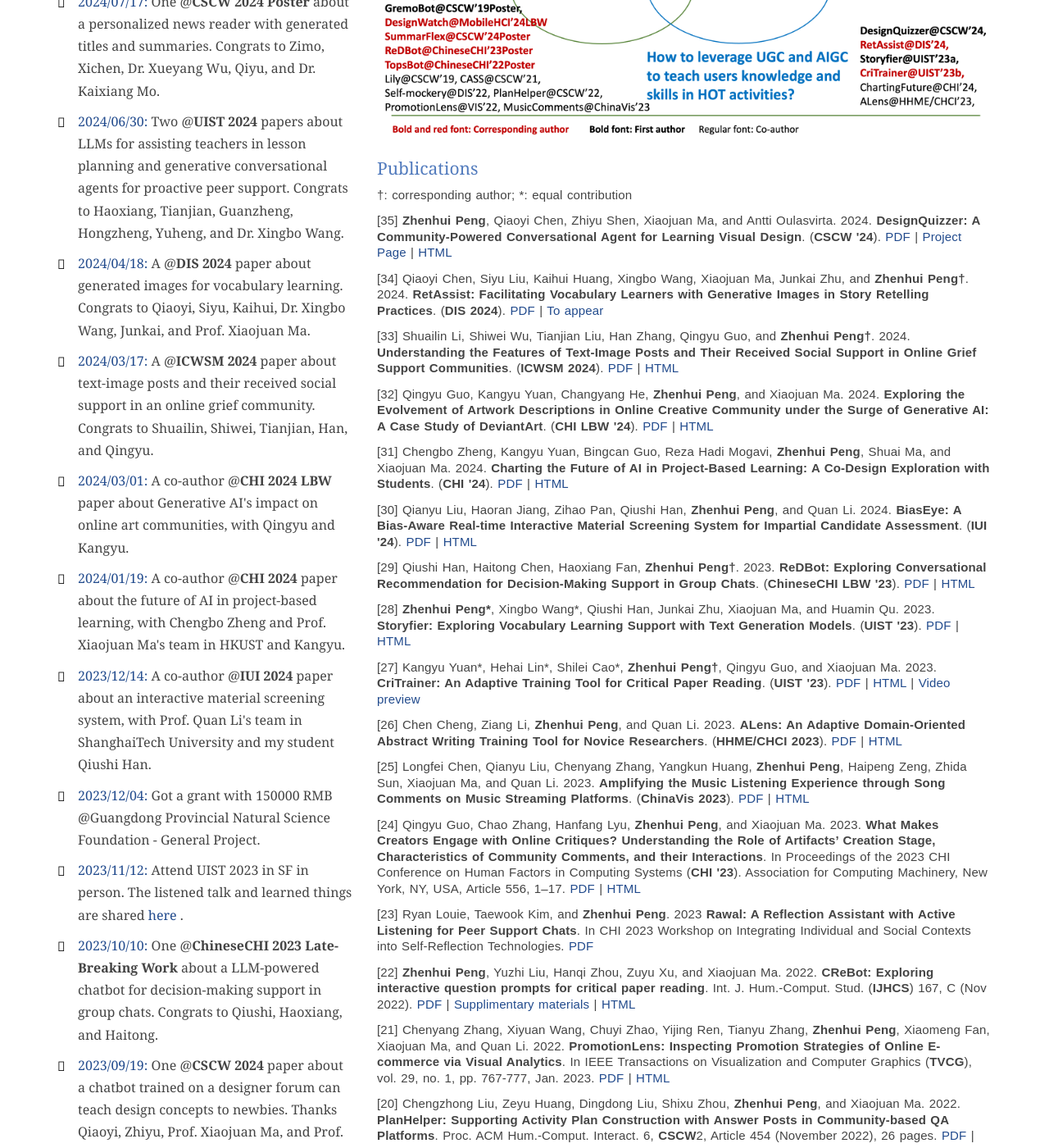
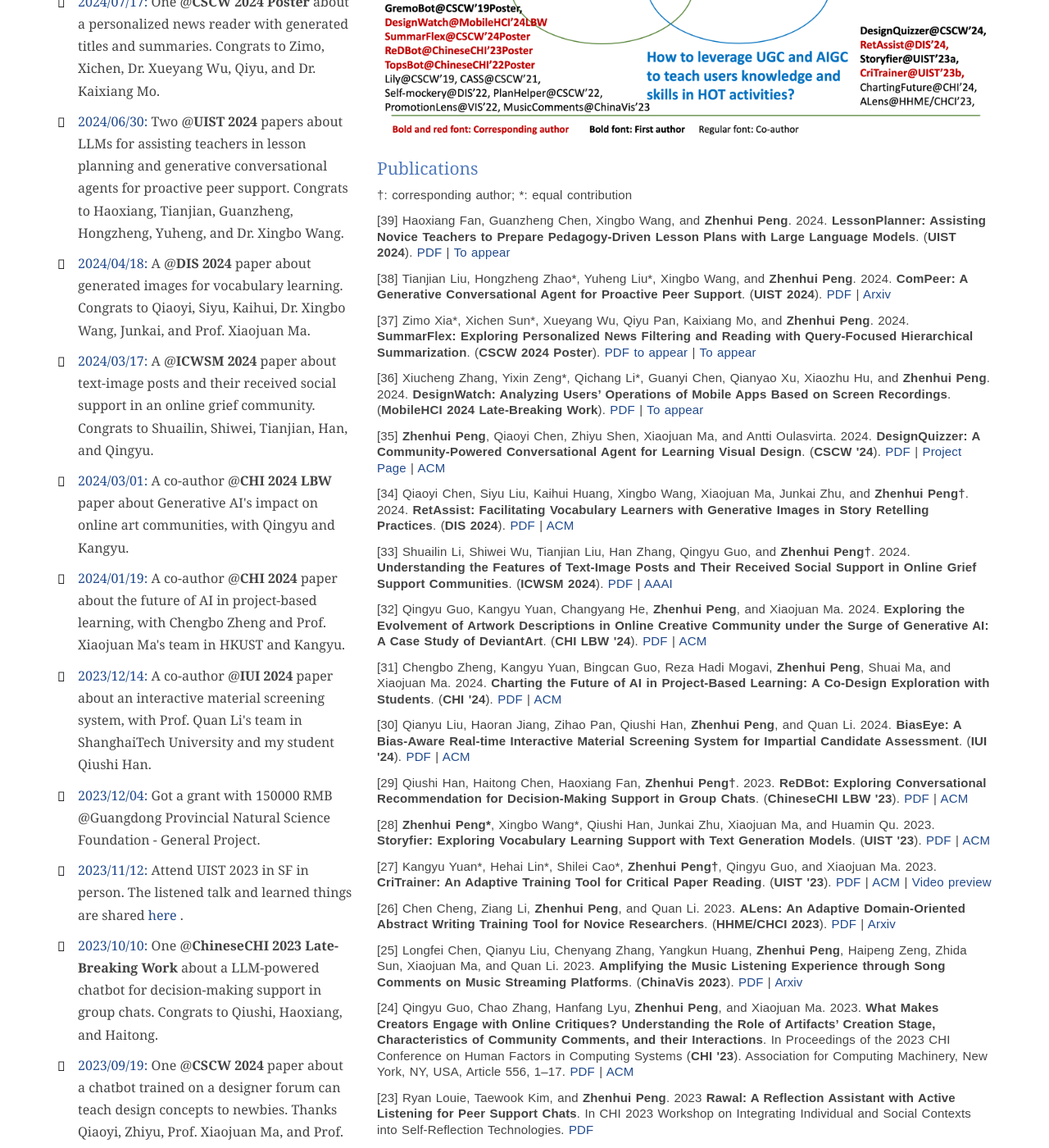
Before and after one commit to PenguinZhou/PenguinZhou.github.io, a Jekyll site: the page index.html, which Jekyll copies as it is, in a window 1280 px wide and 1400 px high, scrolled down 804 px. Shown: the whole window at 82% size. Built offline with Jekyll 4.4.1, drawn with Linux system fonts in a browser that asks for light colours; some of the changed text lies outside the part shown.

Commit message:
Update papers

```diff
--- a/index.html
+++ b/index.html
@@ -276,68 +276,98 @@
                     <h3 class="widget-title">Publications</h3>
                     <p>&#8224;: corresponding author;	 *: equal contribution</p>
                     <div class="publication">
+                        <p>[39] Haoxiang Fan, Guanzheng Chen, Xingbo Wang, and <strong>Zhenhui Peng</strong>.
+                            2024. <strong>LessonPlanner: Assisting Novice Teachers to Prepare
+                                Pedagogy-Driven Lesson Plans with Large Language Models</strong>.
+                            (<strong>UIST 2024</strong>).
+                            <a href="docs/uist24lessonplanner.pdf">PDF</a> |
+                            <a href="https://dl.acm.org/doi/10.1145/3643834.3661581">To appear</a>
+                        </p>
+
+                        <p>[38] Tianjian Liu, Hongzheng Zhao*, Yuheng Liu*, Xingbo Wang, and <strong>Zhenhui Peng</strong>.
+                            2024. <strong>ComPeer: A Generative Conversational Agent
+                                for Proactive Peer Support</strong>.
+                            (<strong>UIST 2024</strong>).
+                            <a href="docs/uist24compeer.pdf">PDF</a> |
+                            <a href="https://arxiv.org/abs/2407.18064">Arxiv</a>
+                        </p>
+
+                        <p>[37] Zimo Xia*, Xichen Sun*, Xueyang Wu, Qiyu Pan, Kaixiang Mo, and <strong>Zhenhui Peng</strong>.
+                            2024. <strong>SummarFlex: Exploring Personalized News Filtering and Reading with Query-Focused Hierarchical Summarization</strong>.
+                            (<strong>CSCW 2024 Poster</strong>).
+                            <a href="docs/dis24_retassist.pdf">PDF to appear</a> |
+                            <a href="https://dl.acm.org/doi/10.1145/3643834.3661581">To appear</a>
+                        </p>
+
+                        <p>[36] Xiucheng Zhang, Yixin Zeng*, Qichang Li*, Guanyi Chen, Qianyao Xu, Xiaozhu Hu, and <strong>Zhenhui Peng</strong>.
+                            2024. <strong>DesignWatch: Analyzing Users’ Operations of Mobile Apps Based on Screen Recordings</strong>.
+                            (<strong>MobileHCI 2024 Late-Breaking Work</strong>).
+                            <a href="docs/mobilehc2024lbw.pdf">PDF</a> |
+                            <a href="https://dl.acm.org/doi/10.1145/3643834.3661581">To appear</a>
+                        </p>
+
                         <p>[35] <strong>Zhenhui Peng</strong>, Qiaoyi Chen, Zhiyu Shen, Xiaojuan Ma, and Antti Oulasvirta.
                             2024. <strong>DesignQuizzer: A Community-Powered Conversational Agent for Learning Visual Design</strong>.
                             (<strong>CSCW '24</strong>).
                             <a href="docs/cscw24_designquizzer.pdf">PDF</a> |
                             <a href="projects/designquizzer/index.html">Project Page</a> |
-                            <a href="https://dl.acm.org/doi/10.1145/3637321">HTML</a>
+                            <a href="https://dl.acm.org/doi/10.1145/3637321">ACM</a>
                         </p>
 
                         <p>[34] Qiaoyi Chen, Siyu Liu, Kaihui Huang, Xingbo Wang, Xiaojuan Ma, Junkai Zhu, and <strong>Zhenhui Peng&#8224;</strong>.
                             2024. <strong>RetAssist: Facilitating Vocabulary Learners with Generative Images in Story Retelling Practices</strong>.
                             (<strong>DIS 2024</strong>).
                             <a href="docs/dis24_retassist.pdf">PDF</a> |
-                            <a href="https://arxiv.org/abs/2310.12019">To appear</a>
+                            <a href="https://dl.acm.org/doi/10.1145/3643834.3661581">ACM</a>
                         </p>
 
                         <p>[33] Shuailin Li, Shiwei Wu, Tianjian Liu, Han Zhang, Qingyu Guo, and <strong>Zhenhui Peng&#8224;</strong>.
                             2024. <strong>Understanding the Features of Text-Image Posts and Their Received Social Support in Online Grief Support Communities</strong>.
                             (<strong>ICWSM 2024</strong>).
                             <a href="docs/icwsm2024_grief_community.pdf">PDF</a> |
-                            <a href="https://ojs.aaai.org/index.php/ICWSM/article/view/31362">HTML</a>
+                            <a href="https://ojs.aaai.org/index.php/ICWSM/article/view/31362">AAAI</a>
                         </p>
 
                         <p>[32] Qingyu Guo, Kangyu Yuan, Changyang He, <strong>Zhenhui Peng</strong>, and Xiaojuan Ma.
                             2024. <strong>Exploring the Evolvement of Artwork Descriptions in Online Creative Community under the Surge of Generative AI: A Case Study of DeviantArt</strong>.
                             (<strong>CHI LBW '24</strong>).
                             <a href="docs/CHI2024LBW_GenAI_community.pdf">PDF</a> |
-                            <a href="https://dl.acm.org/doi/10.1145/3613905.3650851">HTML</a>
+                            <a href="https://dl.acm.org/doi/10.1145/3613905.3650851">ACM</a>
                         </p>
 
                         <p>[31] Chengbo Zheng, Kangyu Yuan, Bingcan Guo, Reza Hadi Mogavi, <strong>Zhenhui Peng</strong>, Shuai Ma, and Xiaojuan Ma. 2024.
                             <strong>Charting the Future of AI in Project-Based Learning: A Co-Design Exploration with Students</strong>.
                             (<strong>CHI '24</strong>).
                             <a href="docs/CHI2024_AI_in_PBL.pdf">PDF</a> |
-                            <a href="https://arxiv.org/abs/2401.14915">HTML</a>
+                            <a href="https://dl.acm.org/doi/abs/10.1145/3613904.3642807">ACM</a>
                         </p>
 
                         <p>[30] Qianyu Liu, Haoran Jiang, Zihao Pan, Qiushi Han, <strong>Zhenhui Peng</strong>, and Quan Li.
                             2024. <strong>BiasEye: A Bias-Aware Real-time Interactive Material Screening System for Impartial Candidate Assessment</strong>.
                             (<strong>IUI '24</strong>).
                             <a href="docs/IUI2024_MaterialScreen.pdf">PDF</a> |
-                            <a href="https://arxiv.org/abs/2402.09148">HTML</a>
+                            <a href="https://dl.acm.org/doi/10.1145/3640543.3645166">ACM</a>
                         </p>
 
                         <p>[29] Qiushi Han, Haitong Chen, Haoxiang Fan, <strong>Zhenhui Peng&#8224;</strong>.
                             2023. <strong>ReDBot: Exploring Conversational Recommendation for Decision-Making Support in Group Chats</strong>.
                             (<strong>ChineseCHI LBW '23</strong>).
                             <a href="docs/chinesechi23_RedBot.pdf">PDF</a> |
-                            <a href="https://dl.acm.org/doi/abs/10.1145/3629606.3629615">HTML</a>
+                            <a href="https://dl.acm.org/doi/abs/10.1145/3629606.3629615">ACM</a>
                         </p>
 
                         <p>[28] <strong>Zhenhui Peng*</strong>, Xingbo Wang*, Qiushi Han, Junkai Zhu, Xiaojuan Ma, and Huamin Qu.
                             2023. <strong>Storyfier: Exploring Vocabulary Learning Support with Text Generation Models</strong>.
                             (<strong>UIST '23</strong>).
                             <a href="docs/uist23_storyfier.pdf">PDF</a> |
-                            <a href="https://dl.acm.org/doi/10.1145/3586183.3606786">HTML</a>
+                            <a href="https://dl.acm.org/doi/10.1145/3586183.3606786">ACM</a>
                         </p>
 
                         <p>[27] Kangyu Yuan*, Hehai Lin*, Shilei Cao*, <strong>Zhenhui Peng&#8224;</strong>, Qingyu Guo, and Xiaojuan Ma.
                             2023. <strong>CriTrainer: An Adaptive Training Tool for Critical Paper Reading</strong>.
                             (<strong>UIST '23</strong>).
                             <a href="docs/uist23-critrainer.pdf">PDF</a> |
-                            <a href="https://dl.acm.org/doi/10.1145/3586183.3606816">HTML</a> |
+                            <a href="https://dl.acm.org/doi/10.1145/3586183.3606816">ACM</a> |
                             <a href="https://www.youtube.com/watch?v=m3MKh457m8A">Video preview</a>
                         </p>
 
@@ -345,18 +375,18 @@
                             2023. <strong>ALens: An Adaptive Domain-Oriented Abstract Writing Training Tool for Novice Researchers</strong>.
                             (<strong>HHME/CHCI 2023</strong>).
                             <a href="docs/CHCI2023_Alen.pdf">PDF</a> |
-                            <a href="https://arxiv.org/abs/2308.03989">HTML</a>
+                            <a href="https://arxiv.org/abs/2308.03989">Arxiv</a>
                         </p>
 
                         <p>[25] Longfei Chen, Qianyu Liu, Chenyang Zhang, Yangkun Huang, <strong>Zhenhui Peng</strong>, Haipeng Zeng, Zhida Sun, Xiaojuan Ma, and Quan Li.
                             2023. <strong>Amplifying the Music Listening Experience through Song Comments on Music Streaming Platforms</strong>.
                             (<strong>ChinaVis 2023</strong>).
                             <a href="docs/ChineseVis2023_music.pdf">PDF</a> |
-                            <a href="https://arxiv.org/abs/2308.04022">HTML</a>
+                            <a href="https://arxiv.org/abs/2308.04022">Arxiv</a>
                         </p>
 
 
-                        <p>[24] Qingyu Guo, Chao Zhang, Hanfang Lyu, <strong>Zhenhui Peng</strong>, and Xiaojuan Ma. 2023. <strong>What Makes Creators Engage with Online Critiques? Understanding the Role of Artifacts’ Creation Stage, Characteristics of Community Comments, and their Interactions</strong>. In Proceedings of the 2023 CHI Conference on Human Factors in Computing Systems (<strong>CHI '23</strong>). Association for Computing Machinery, New York, NY, USA, Article 556, 1–17. <a href="docs/CHI2023_OCC.pdf">PDF</a> | <a href="https://doi.org/10.1145/3544548.3581054">HTML</a> </p>
+                        <p>[24] Qingyu Guo, Chao Zhang, Hanfang Lyu, <strong>Zhenhui Peng</strong>, and Xiaojuan Ma. 2023. <strong>What Makes Creators Engage with Online Critiques? Understanding the Role of Artifacts’ Creation Stage, Characteristics of Community Comments, and their Interactions</strong>. In Proceedings of the 2023 CHI Conference on Human Factors in Computing Systems (<strong>CHI '23</strong>). Association for Computing Machinery, New York, NY, USA, Article 556, 1–17. <a href="docs/CHI2023_OCC.pdf">PDF</a> | <a href="https://doi.org/10.1145/3544548.3581054">ACM</a> </p>
 
                         <p>[23] Ryan Louie, Taewook Kim, and <strong>Zhenhui Peng</strong>. 2023 <strong>Rawal: A Reflection Assistant with Active Listening for Peer Support Chats</strong>. In CHI 2023 Workshop on Integrating Individual and Social Contexts into Self-Reflection Technologies. <a href="docs/CHI_workshop_rawal.pdf">PDF</a></p>
 
@@ -370,28 +400,28 @@
                             <strong>PromotionLens: Inspecting Promotion Strategies of Online E-commerce via Visual Analytics</strong>.
                             In IEEE Transactions on Visualization and Computer Graphics (<strong>TVCG</strong>), vol. 29, no. 1, pp. 767-777, Jan. 2023.
                             <a href="docs/vis22_quanli.pdf">PDF</a> |
-                            <a href="https://ieeexplore.ieee.org/document/9903289">HTML</a>
+                            <a href="https://ieeexplore.ieee.org/document/9903289">ACM</a>
                         </p>
 
                         <p>[20] Chengzhong Liu, Zeyu Huang, Dingdong Liu, Shixu Zhou, <strong>Zhenhui Peng</strong>, and Xiaojuan Ma. 2022.
                             <strong>PlanHelper: Supporting Activity Plan Construction with Answer Posts in Community-based QA Platforms</strong>.
                             Proc. ACM Hum.-Comput. Interact. 6, <strong>CSCW</strong>2, Article 454 (November 2022), 26 pages.
                             <a href="docs/cscw_2022_planhelper.pdf">PDF</a> |
-                            <a href="https://dl.acm.org/doi/abs/10.1145/3555555">HTML</a>
+                            <a href="https://dl.acm.org/doi/abs/10.1145/3555555">ACM</a>
                         </p>
 
                         <p>[19] Chengzhong Liu, Shixu Zhou, Yuanhao Zhang, Dingdong Liu, <strong>Zhenhui Peng</strong>, and Xiaojuan Ma. 2022.
                             <strong>Exploring the Effects of Self-Mockery to Improve Task-Oriented Chatbot's Social Intelligence</strong>.
                             In Proceedings of the 2022 ACM Designing Interactive Systems Conference (<strong>DIS '22</strong>). Association for Computing Machinery, New York, NY, USA, 1315–1329.
                             <a href="docs/dis22.pdf">PDF</a> |
-                            <a href="https://doi.org/10.1145/3532106.3533461">HTML</a>
+                            <a href="https://doi.org/10.1145/3532106.3533461">ACM</a>
                         </p>
 
                         <p>[18] Qingyu Guo, Siyuan Zhou, Yifeng Wu, <strong>Zhenhui Peng</strong>, and Xiaojuan Ma. 2022.
                             <strong>Understanding and Modeling Viewers’ First Impressions with Images in Online Medical Crowdfunding Campaigns</strong>.
                             In Proceedings of the 2022 CHI Conference on Human Factors in Computing Systems (<strong>CHI '22</strong>). Association for Computing Machinery, New York, NY, USA, Article 361, 1–20.
                             <a href="docs/chi2022_qingyu.pdf">PDF</a> |
-                            <a href="https://dl.acm.org/doi/abs/10.1145/3491102.3501830">HTML</a>
+                            <a href="https://dl.acm.org/doi/abs/10.1145/3491102.3501830">ACM</a>
                         </p>
 
 
@@ -399,21 +429,21 @@
                             <strong>Exploring User Experience and Design Opportunities of Desktop Social Virtual Reality for Group Learning Activities</strong>.
                             In The Ninth International Symposium of Chinese CHI (<strong>Chinese CHI 2021</strong>). Association for Computing Machinery, New York, NY, USA, 105–111.
                             <a href="docs/ChCHI2021_Social_VR.pdf">PDF</a> |
-                            <a href="https://dl.acm.org/doi/fullHtml/10.1145/3490355.3490367">HTML</a>
+                            <a href="https://dl.acm.org/doi/fullHtml/10.1145/3490355.3490367">ACM</a>
                         </p>
 
                         <p>[16] Quan Li, Haipeng Zeng, <strong>Zhenhui Peng</strong>, and Xiaojuan Ma. 2022.
                             <strong>Understanding Players’ Interaction Patterns with Mobile Game App UI via Visualizations</strong>.
                             In The Ninth International Symposium of Chinese CHI (<strong>Chinese CHI 2021</strong>). Association for Computing Machinery, New York, NY, USA, 9–21.
                             <a href="docs/chchi2021.pdf">PDF</a> |
-                            <a href="https://dl.acm.org/doi/10.1145/3490355.3490357">HTML</a>
+                            <a href="https://dl.acm.org/doi/10.1145/3490355.3490357">ACM</a>
                         </p>
 
                         <p>[15] Wenjie Yang, Sitong Wang*, <strong>Zhenhui Peng*</strong>, Chuhan Shi, Xiaojuan Ma, and Diyi Yang.
                             2022. <strong>Know It to Defeat It: Exploring Health Rumor Characteristics and Debunking Efforts on Chinese Social Media during COVID-19 Crisis</strong>.
                             Proceedings of the International AAAI Conference on Web and Social Media (<strong>ICWSM</strong>). 16, 1 (May 2022), 1157-1168.
                             <a href="https://arxiv.org/abs/2109.12372">PDF</a> |
-                            <a href="https://ojs.aaai.org/index.php/ICWSM/article/view/19366">HTML</a>
+                            <a href="https://ojs.aaai.org/index.php/ICWSM/article/view/19366">AAAI</a>
                         </p>
 
 
@@ -421,14 +451,14 @@
                             2021. <strong>Exploring Designers’ Practice of Online Example Management for Supporting Mobile UI Design</strong>.
                             In Proceedings of the 23rd International Conference on Mobile Human-Computer Interaction (<strong>MobileHCI '21</strong>). Association for Computing Machinery, New York, NY, USA, Article 44, 1–12.
                             <a href="docs/MobileHCI2021.pdf">PDF</a> |
-                            <a href="https://dl.acm.org/doi/10.1145/3447526.3472048">HTML</a>
+                            <a href="https://dl.acm.org/doi/10.1145/3447526.3472048">ACM</a>
                         </p>
 
                         <p>[13] <strong>Zhenhui Peng</strong>, Xiaojuan Ma, Diyi Yang, Ka Wing Tsang, and Qingyu Guo. 2021.
                             <strong>Effects of Support-Seekers’ Community Knowledge on Their Expressed Satisfaction with the Received Comments in Mental Health Communities</strong>.
                             In Proceedings of the 2021 CHI Conference on Human Factors in Computing Systems (<strong>CHI '21</strong>). Association for Computing Machinery, New York, NY, USA, Article 536, 1–12.
                             <a href="docs/chi2021_mental_health.pdf">PDF</a> |
-                            <a href="https://dl.acm.org/doi/abs/10.1145/3411764.3445446">HTML</a> |
+                            <a href="https://dl.acm.org/doi/abs/10.1145/3411764.3445446">ACM</a> |
                             <a href="projects/satisfaction_mental_health/Sought_support_rating_scheme.pdf">Rating Scheme for Sought Support</a> |
                             <a href="projects/satisfaction_mental_health/feature_sets_for_satisfaction_and_sought_support_models.pdf">Features of Models</a> |
                             <a href="projects/satisfaction_mental_health/source_codes.zip">Source Code of Models</a>
@@ -445,14 +475,14 @@
                             2021. <strong>CASS: Towards Building a Social-Support Chatbot for Online Health Community</strong>.
                             Proc. ACM Hum.-Comput. Interact. 5, <strong>CSCW</strong>1, Article 9 (April 2021), 31 pages.
                             <a href="https://arxiv.org/abs/2101.01583">PDF</a> |
-                            <a href="https://dl.acm.org/doi/10.1145/3449083">HTML</a>
+                            <a href="https://dl.acm.org/doi/10.1145/3449083">ACM</a>
                         </p>
 
                         <p>[10] <strong>Zhenhui Peng</strong>, Qingyu Guo, Ka Wing Tsang, and Xiaojuan Ma.
                             2020. <strong>Exploring the Effects of Technological Writing Assistance for Support Providers in Online Mental Health Community</strong>.
                             In Proceedings of the 2020 CHI Conference on Human Factors in Computing Systems (<strong>CHI '20</strong>). Association for Computing Machinery, New York, NY, USA, 1–15.
                             <a href="docs/MepsBot.pdf">PDF</a> |
-                            <a href="https://dl.acm.org/doi/abs/10.1145/3313831.3376695">HTML</a> |
+                            <a href="https://dl.acm.org/doi/abs/10.1145/3313831.3376695">ACM</a> |
                             <a href="projects/mepsbot/mepsbot.html">Project Page</a>
                         </p>
 
@@ -460,28 +490,28 @@
                             2020. <strong>Understanding User Perceptions of Robot's Delay, Voice Quality-Speed Trade-off and GUI during Conversation</strong>.
                             In Extended Abstracts of the 2020 CHI Conference on Human Factors in Computing Systems (<strong>CHI EA '20</strong>). Association for Computing Machinery, New York, NY, USA, 1–8.
                             <a href="docs/chi2020lbw_Xiaowei.pdf">PDF</a> |
-                            <a href="https://doi.org/10.1145/3334480.3382792">HTML</a>
+                            <a href="https://doi.org/10.1145/3334480.3382792">ACM</a>
                         </p>
 
                         <p>[8] Quan Li, <strong>Zhenhui Peng</strong>, Haipeng Zeng, Qiaoan Chen, Lingling Yi, Ziming Wu, Xiaojuan Ma, and Tianjian Chen.
                             2020. <strong>Friend Network as Gatekeeper: A Study of WeChat Users’ Consumption of Friend-Curated Contents</strong>.
                             In The eighth International Workshop of Chinese CHI (<strong>Chinese CHI 2020</strong>). Association for Computing Machinery, New York, NY, USA, 21–31.
                             <a href="docs/gatekeeper_wechat.pdf">PDF</a> |
-                            <a href="https://dl.acm.org/doi/10.1145/3403676.3403679">ACM DL</a>
+                            <a href="https://dl.acm.org/doi/10.1145/3403676.3403679">ACM</a>
                             <!-- <a href="https://doi.org/10.1145/3313831.3376695">Project Page</a> -->
                         </p>
 
                         <p>[7] Mingfei Sun, <strong>Zhenhui Peng</strong>, Meng Xia, Xiaojuan Ma.
                             2020. <strong>>Investigating the Effects of Robot Engagement Communication on Learning from Demonstration</strong>.
                             International Journal of Social Robotics 14, 789 - 806.
-                            <a href="https://arxiv.org/abs/2005.01020">HTML</a>
+                            <a href="https://arxiv.org/abs/2005.01020">Arxiv</a>
                         </p>
 
 
                         <p>[6] Qiangqiang Liu, Quan Li, Chunfeng Tang, Huanbin Lin, <strong>Zhenhui Peng</strong>, Zhiwei Li, and Tianjian Chen.
                             2020. <strong>Visual Analysis of Car-hailing Reimbursement Data for Overtime</strong>.
                             EuroVis 2020 Posters.
-                            <a href="https://diglib.eg.org/handle/10.2312/eurp20201119">Link</a>
+                            <a href="https://diglib.eg.org/handle/10.2312/eurp20201119">HTML</a>
                         </p>
 
                         <p>[5] <strong>Zhenhui Peng</strong> and Xiaojuan Ma.
@@ -502,14 +532,14 @@
                             2019. <strong>GremoBot: Exploring Emotion Regulation in Group Chat</strong>.
                             In Conference Companion Publication of the 2019 on Computer Supported Cooperative Work and Social Computing (CSCW '19). Association for Computing Machinery, New York, NY, USA, 335–340.
                             <a href="docs/GremoBot_Exploring_Emotion_Regulation_in_Group_Chat.pdf">PDF</a> |
-                            <a href="https://doi.org/10.1145/3311957.3359472">HTML</a>
+                            <a href="https://doi.org/10.1145/3311957.3359472">ACM</a>
                         </p>
 
                         <p>[2] Taewook Kim, Jungsoo Lee, <strong>Zhenhui Peng</strong>, and Xiaojuan Ma.
                             2019. <strong>Love in Lyrics: An Exploration of Supporting Textual Manifestation of Affection in Social Messaging</strong>.
                             Proc. ACM Hum.-Comput. Interact. 3, <strong>CSCW</strong>, Article 79 (November 2019), 27 pages.
                             <a href="docs/Lily_Camera_ready.pdf">PDF</a> |
-                            <a href="https://doi.org/10.1145/3359181">HTML</a> |
+                            <a href="https://doi.org/10.1145/3359181">ACM</a> |
                             <a href="https://hcikim.github.io/cscw2019/2019/09/23/lily.html">Project Page</a>
                         </p>
 
@@ -517,7 +547,7 @@
                             2018. <strong>Exploring How Software Developers Work with Mention Bot in GitHub</strong>.
                             In Proceedings of the Sixth International Symposium of Chinese CHI (<strong>ChineseCHI '18</strong>). Association for Computing Machinery, New York, NY, USA, 152–155.
                             <a href="docs/chinesechi-poster-camera-ready.pdf">PDF</a> |
-                            <a href="https://doi.org/10.1145/3202667.3202694">HTML</a>
+                            <a href="https://doi.org/10.1145/3202667.3202694">ACM</a>
                         </p>
                     </div>
                 </div>
```
Also changed, not shown: 4 other files.
